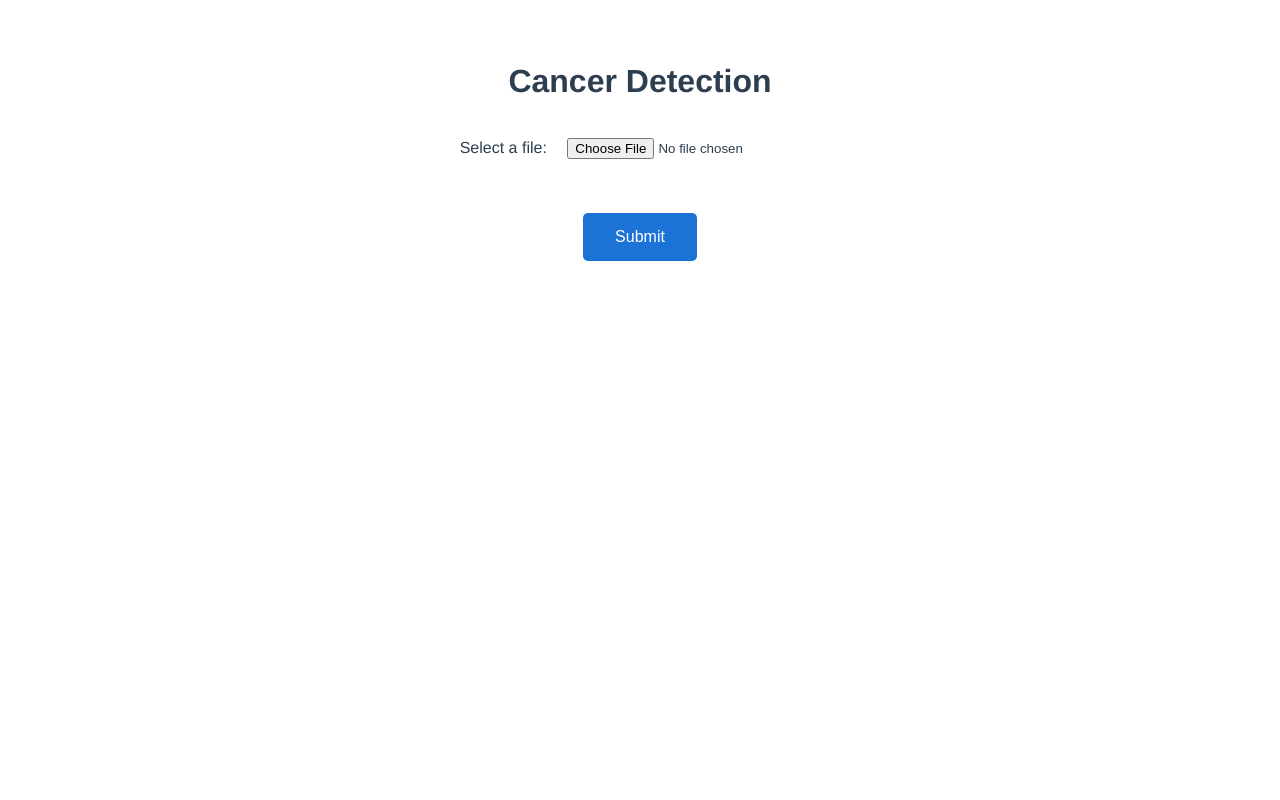
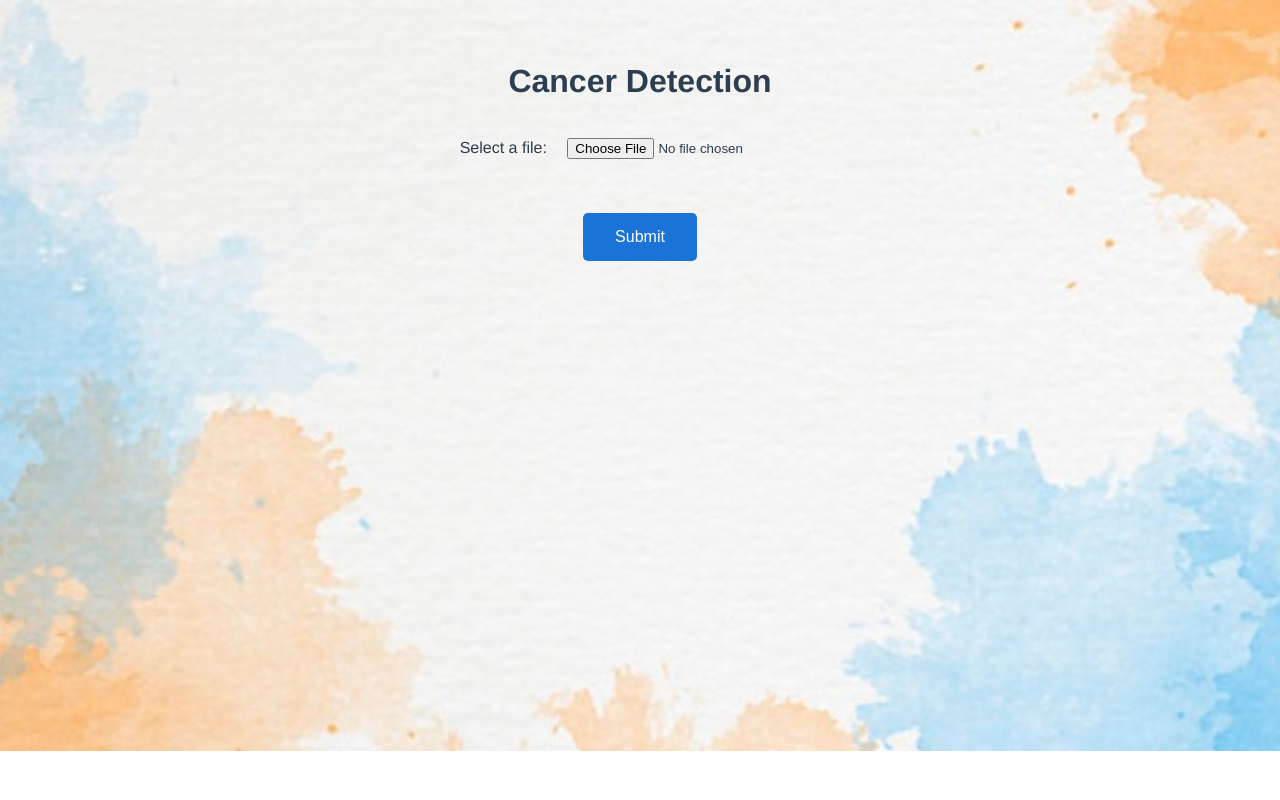
Before and after one commit to LiSheng-Chris/NUS_ISS_CAPSTONE, a Flask app: page / in a window 1280 px wide. Run offline with Flask 2, Linux system fonts and the light colour scheme.

Commit message:
add background

```diff
--- a/seg.py
+++ b/seg.py
@@ -117,6 +117,7 @@
     image_name = os.path.splitext(os.path.basename(image_path))[0]
     image_seg_path  = imgfolderpath+image_name+'_seg.png'
 
+    plt.switch_backend('Agg')
     fig = plt.figure(figsize=(12, 12))
     a = fig.add_subplot(1, 1, 1)
     imgplot = plt.imshow(image_seg)
--- a/templates/index.html
+++ b/templates/index.html
@@ -4,7 +4,7 @@
     <meta charset="utf-8" />
     <title>Cancer Detection</title>
   </head>
-  <body>
+  <body class="bg">
     <div id="app">
       <h1>Cancer Detection</h1>
       <div style="padding-top: 16px">
@@ -74,6 +74,20 @@
     margin-top: 5%;
   }
 
+  .bg {
+    /* The image used */
+    background-image: url("./static/background.jpeg");
+
+    /* Full height */
+    height: 100%;
+    min-height: 680px;
+
+    /* Center and scale the image nicely */
+    background-position: center;
+    background-repeat: no-repeat;
+    background-size: cover;
+  }
+
   .button {
     border: none;
     color: white;
```
Also changed, not shown: static/background.jpeg (added).
